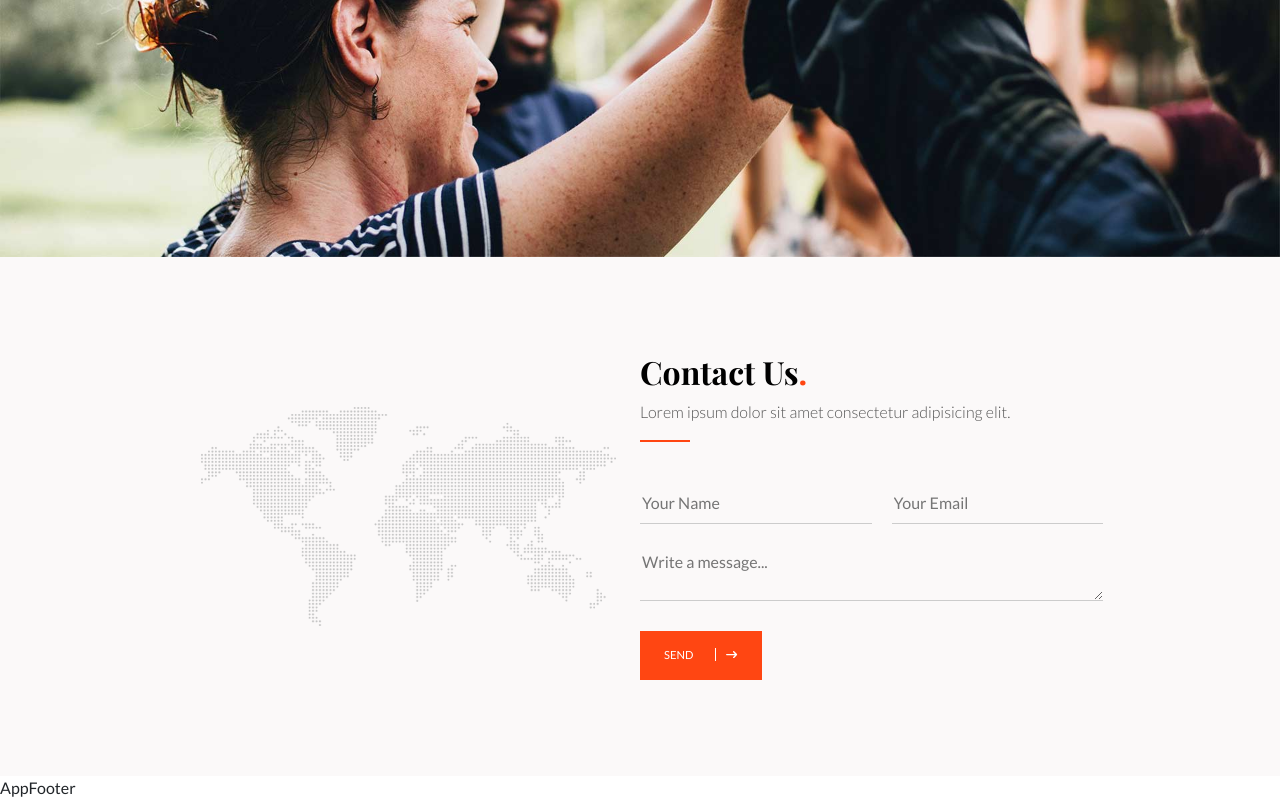
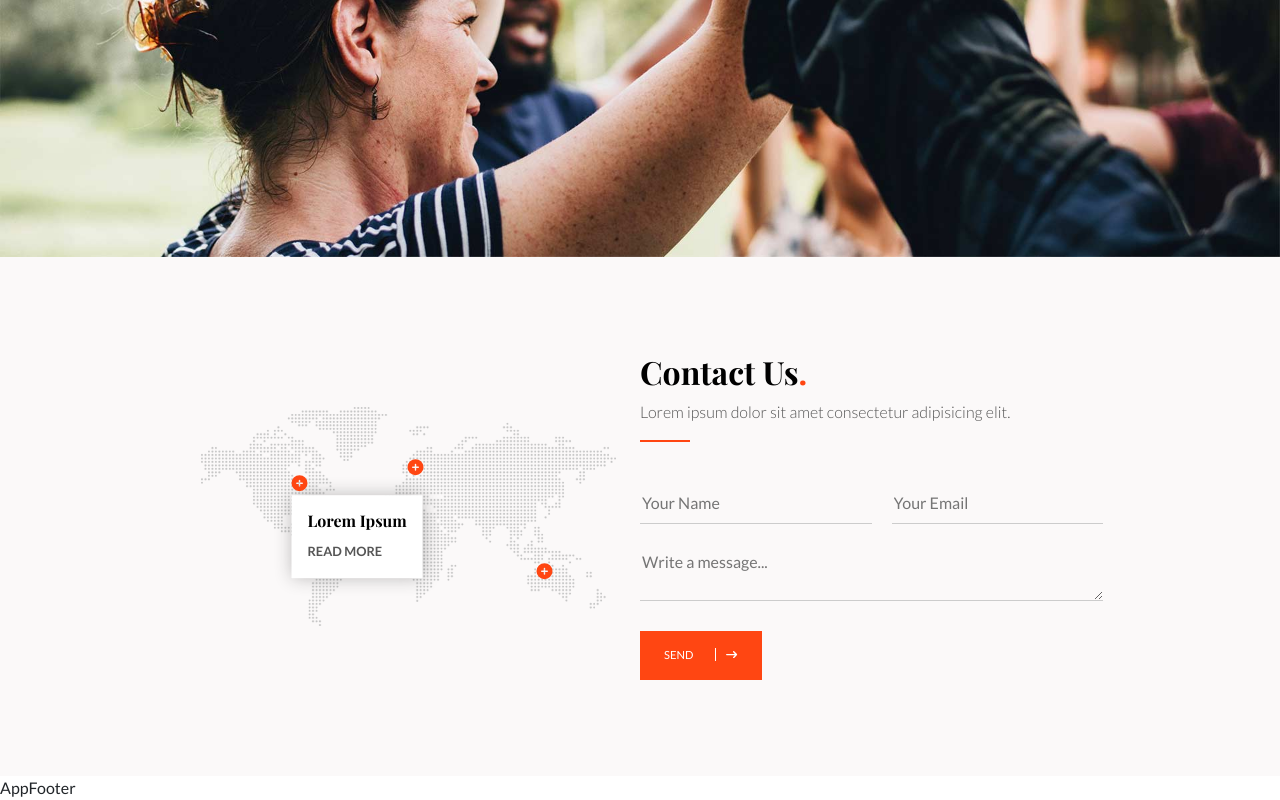
Before and after one commit to Roberto-Larivera/proj-html-vuejs, a Vue app: page / in a window 1280 px wide. Shown: the part 4622-5422 px from the top of the page. Built offline with nearby package versions, Linux system fonts and the light colour scheme.

Commit message:
mod MainSectionContact - aggiunta mappa + icon interattive

```diff
--- a/src/components/Main/MainSectionContact.vue
+++ b/src/components/Main/MainSectionContact.vue
@@ -24,9 +24,29 @@ export default {
         <div class="col-10 offset-1 d-flex justify-content-between align-items-center">
 
           <div class="content-left w-50">
-            <div class="left-img p-4">
+            <div class="left-img p-4 position-relative">
               <img class="w-100" src="../../assets/img/h1-contact-rev-01.png">
-              <div class="w-100 h-100">
+              <div class="w-100 h-100 position-absolute top-50 start-50 translate-middle">
+
+                <span id="icon_plus-1" class="icon_plus p-2 position-absolute">
+                <font-awesome-icon icon="fa-solid fa-circle-plus" />
+                <div class="box-info p-3">
+                  <h6>
+                    Lorem ipsum
+                  </h6>
+                  <a class="my_links" href="#nogo">
+                    read more
+                </a>
+                </div>
+                </span>
+
+                <span id="icon_plus-2" class="icon_plus p-2 position-absolute">
+                <font-awesome-icon icon="fa-solid fa-circle-plus" />
+                </span>
+
+                <span id="icon_plus-3" class="icon_plus p-2 position-absolute">
+                <font-awesome-icon icon="fa-solid fa-circle-plus" />
+                </span>
 
               </div>
             </div>
@@ -35,14 +55,14 @@ export default {
           <div class="content-right w-50">
             <SectionTitle :title="'Contact us'"
               :description="'Lorem ipsum dolor sit amet consectetur adipisicing elit.'" :section="'h2'" />
-            <form action="">
+            <form action="" @submit.prevent>
               <div class="mt-5 mb-4 w-100">
                 <input class="my_input -left pb-2 w-50" type="text" name="firstname" id="input-first_name"
                   placeholder="Your Name">
-                <input class="my_input -right pb-2" type="text" name="email" id="input-email" placeholder="Your Email">
+                <input class="my_input -right pb-2" type="email" name="email" id="input-email" placeholder="Your Email">
               </div>
               <div class="mb-4">
-                <textarea class="my_input -textarea w-100" name="inputmessage" id="input-message" cols="30" rows="2"
+                <textarea class="my_input -textarea w-100" name="inputmessage" id="input-message" cols="10" rows="2"
                   placeholder="Write a message..."></textarea>
               </div>
               <AllButton :color="'tm_orange'" :text="'send'" />
@@ -57,6 +77,33 @@ export default {
 </template>
 
 <style lang="scss" scoped>
+.content-left{
+  .icon_plus{
+    color: $text_color-8;
+    font-size: 1rem;
+    &#icon_plus-1{
+      top: 30%;
+      left: 23%;
+    }
+    &#icon_plus-2{
+      top: 24%;
+      left: 48%;
+    }
+    &#icon_plus-3{
+      top: 63%;
+      left: 76%;
+    }
+    .box-info{
+      background-color: $background_color-1;
+
+      box-shadow: 0px 0px 17px 0px $background_color-11;
+
+      a.my_links {
+              @include link_default;
+          }
+    }
+  }
+}
 .my_input {
   background-color: $background_color-5;
   border: none;
--- a/src/main.js
+++ b/src/main.js
@@ -17,6 +17,7 @@ import { faLocationDot } from '@fortawesome/free-solid-svg-icons'
 import { faTag } from '@fortawesome/free-solid-svg-icons'
 import { faUser } from '@fortawesome/free-regular-svg-icons'
 import { faPlay } from '@fortawesome/free-solid-svg-icons'
+import { faCirclePlus } from '@fortawesome/free-solid-svg-icons'
 
 /* add icons to the library */
 library.add(
@@ -28,7 +29,8 @@ library.add(
     faLocationDot,
     faTag,
     faUser,
-    faPlay
+    faPlay,
+    faCirclePlus
     )
 
 
```
Also changed, not shown: src/components/Main/MainSectionTestimonials.vue (+11 -7 lines).
